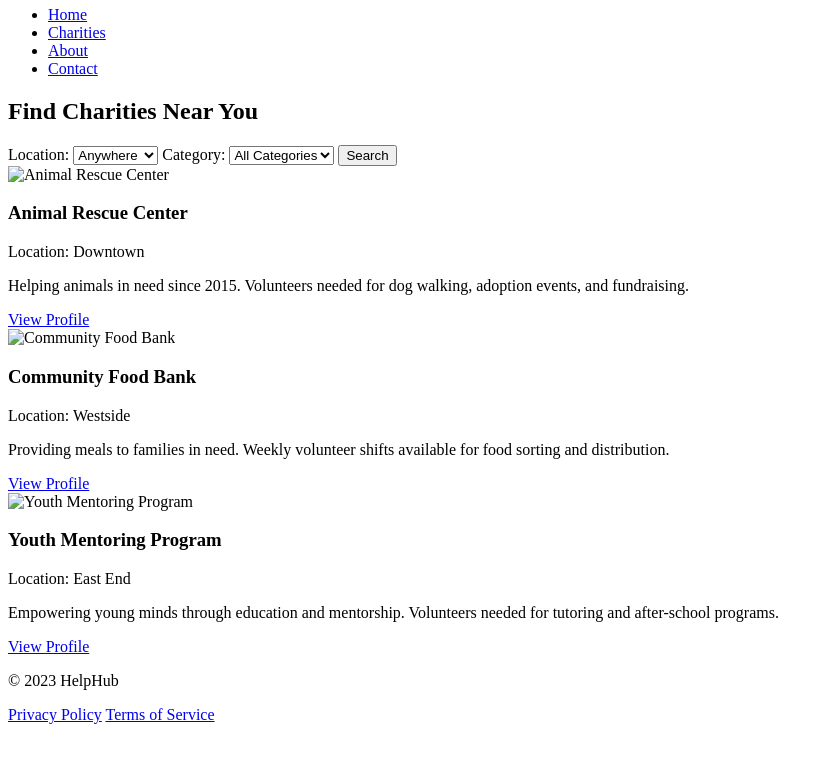
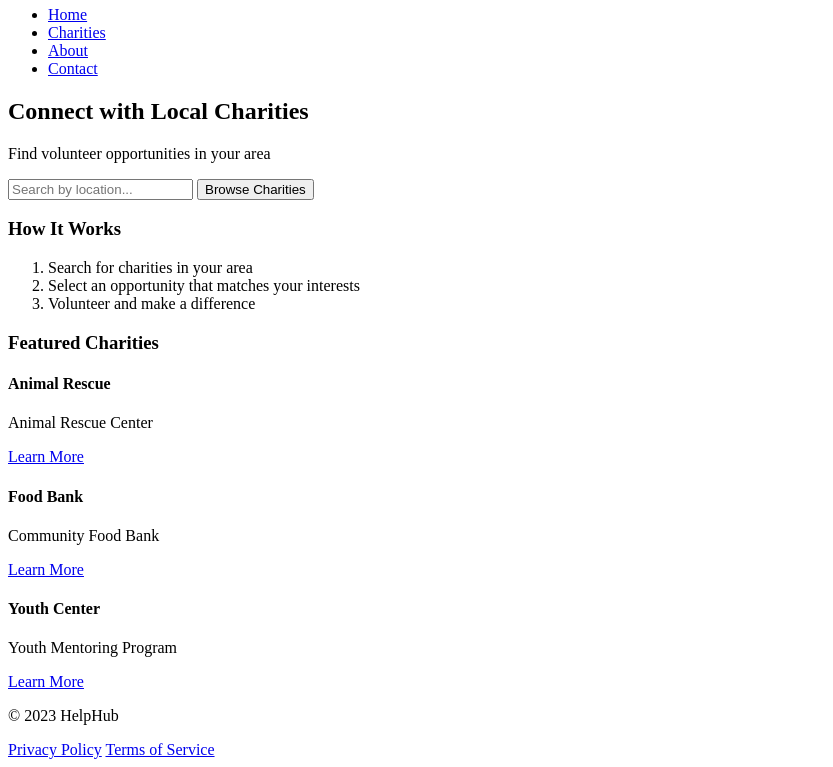
Before and after one commit to ALiBaBaRUnnin/Final_Project, a plain HTML site: page Charites.html in a window 1280 px wide. Shown: the part 74-841 px from the top of the page, without its empty margins (0-833 px from the left). Before the commit the page ends 806 px from the top, so only its background shows below. Drawn offline with Linux system fonts and the light colour scheme.

Commit message:
Update Charites.html

```diff
--- a/Charites.html
+++ b/Charites.html
@@ -3,11 +3,12 @@
 <head>
     <meta charset="UTF-8">
     <meta name="viewport" content="width=device-width, initial-scale=1.0">
-    <title>Find Charities - HelpHub</title>
+    <title>HelpHub - Home</title>
 </head>
 <body>
+    <!-- Header Section -->
     <header>
-        <h1><img src="images/logo.png" alt="HelpHub Logo" width="150"></h1>
+        <h1>HelpHub Logo</h1>
         <nav>
             <ul>
                 <li><a href="index.html">Home</a></li>
@@ -18,63 +19,59 @@
         </nav>
     </header>
 
+    <!-- Main Content -->
     <main>
-        <section class="search-filters">
-            <h2>Find Charities Near You</h2>
-            <form>
-                <label for="location">Location:</label>
-                <select id="location" name="location">
-                    <option value="any">Anywhere</option>
-                    <option value="downtown">Downtown</option>
-                    <option value="westside">Westside</option>
-                    <option value="eastend">East End</option>
-                </select>
+        <!-- Hero Section -->
+        <section class="hero">
+            <h2>Connect with Local Charities</h2>
+            <p>Find volunteer opportunities in your area</p>
 
-                <label for="category">Category:</label>
-                <select id="category" name="category">
-                    <option value="all">All Categories</option>
-                    <option value="animals">Animals</option>
-                    <option value="food">Food/Hunger</option>
-                    <option value="youth">Youth</option>
-                </select>
-
-                <button type="submit">Search</button>
-            </form>
+            <div class="search">
+                <input type="text" placeholder="Search by location...">
+                <button>Browse Charities</button>
+            </div>
         </section>
 
-        <section class="charity-list">
-            <article class="charity">
-                <img src="images/animal-rescue.jpg" alt="Animal Rescue Center" width="150">
-                <div class="charity-info">
-                    <h3>Animal Rescue Center</h3>
-                    <p>Location: Downtown</p>
-                    <p>Helping animals in need since 2015. Volunteers needed for dog walking, adoption events, and fundraising.</p>
-                    <a href="charity_profile.html">View Profile</a>
-                </div>
-            </article>
+        <!-- How It Works Section -->
+        <section class="how-it-works">
+            <h3>How It Works</h3>
+            <ol>
+                <li>Search for charities in your area</li>
+                <li>Select an opportunity that matches your interests</li>
+                <li>Volunteer and make a difference</li>
+            </ol>
+        </section>
 
-            <article class="charity">
-                <img src="images/food-bank.jpg" alt="Community Food Bank" width="150">
-                <div class="charity-info">
-                    <h3>Community Food Bank</h3>
-                    <p>Location: Westside</p>
-                    <p>Providing meals to families in need. Weekly volunteer shifts available for food sorting and distribution.</p>
-                    <a href="charity_profile.html">View Profile</a>
-                </div>
-            </article>
+        <!-- Featured Charities Section -->
+        <section class="featured-charities">
+            <h3>Featured Charities</h3>
 
-            <article class="charity">
-                <img src="images/youth-center.jpg" alt="Youth Mentoring Program" width="150">
-                <div class="charity-info">
-                    <h3>Youth Mentoring Program</h3>
-                    <p>Location: East End</p>
-                    <p>Empowering young minds through education and mentorship. Volunteers needed for tutoring and after-school programs.</p>
-                    <a href="charity_profile.html">View Profile</a>
-                </div>
-            </article>
+            <div class="charity-grid">
+                <!-- Charity 1 -->
+                <article class="charity-card">
+                    <h4>Animal Rescue</h4>
+                    <p>Animal Rescue Center</p>
+                    <a href="animal-rescue.html">Learn More</a>
+                </article>
+
+                <!-- Charity 2 -->
+                <article class="charity-card">
+                    <h4>Food Bank</h4>
+                    <p>Community Food Bank</p>
+                    <a href="food-bank.html">Learn More</a>
+                </article>
+
+                <!-- Charity 3 -->
+                <article class="charity-card">
+                    <h4>Youth Center</h4>
+                    <p>Youth Mentoring Program</p>
+                    <a href="youth-center.html">Learn More</a>
+                </article>
+            </div>
         </section>
     </main>
 
+    <!-- Footer Section -->
     <footer>
         <p>&copy; 2023 HelpHub</p>
         <nav>
```
